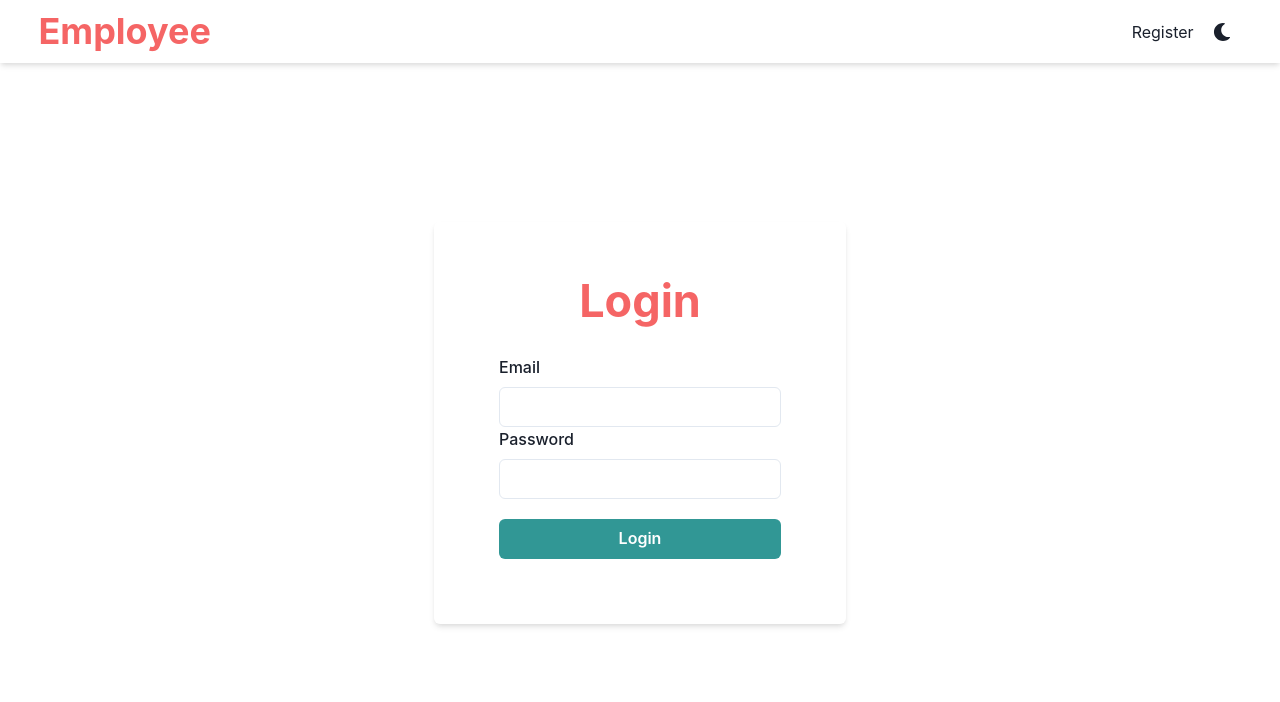
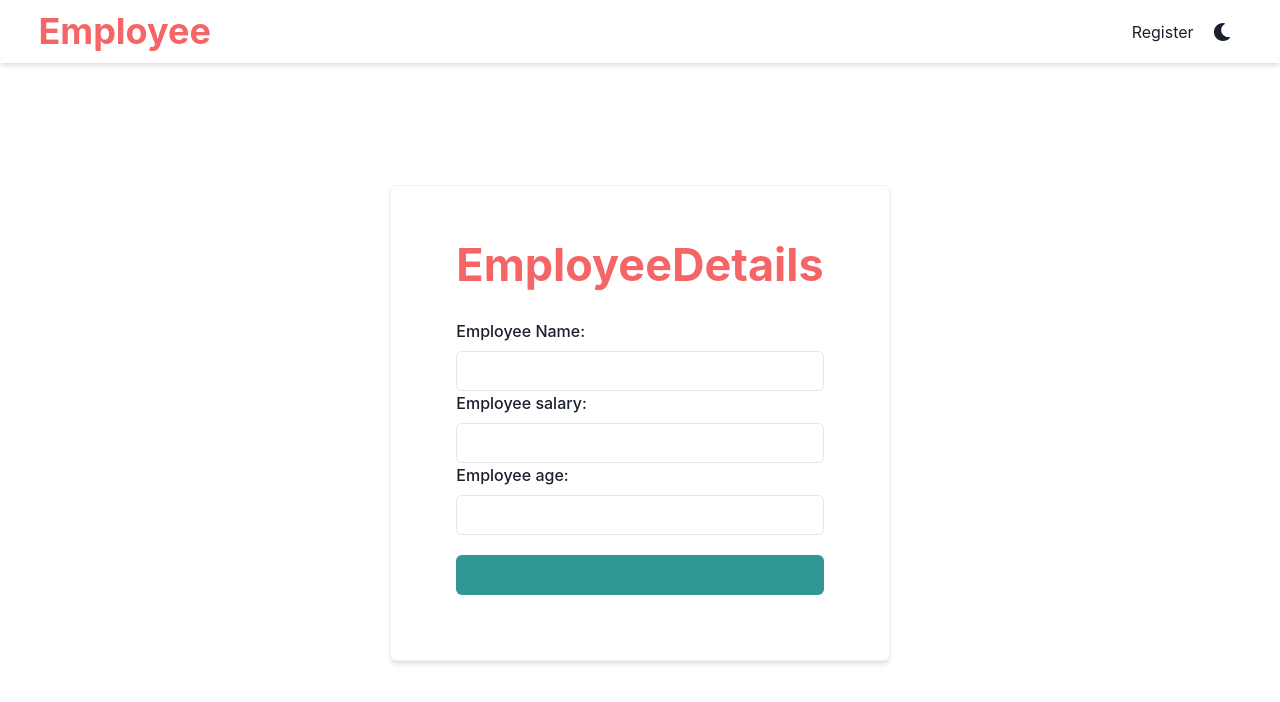
Before and after one commit to inchalep/react-assessment, a React (Create React App) app: page /home/employee/1 in a window 1280 px wide. Shown: the top 702 px of the page. Built offline with nearby package versions, Linux system fonts and the light colour scheme.

Commit message:
feat: employee registration complete

```diff
--- /dev/null
+++ b/src/components/employeeForm/index.js
@@ -0,0 +1,130 @@
+import React, { useState } from 'react';
+import {
+  Box,
+  Button,
+  FormControl,
+  FormErrorMessage,
+  FormLabel,
+  Input,
+  useToast,
+} from '@chakra-ui/react';
+import { _post } from '../../utils/api';
+import { useDispatch } from 'react-redux';
+import { fetchEmployee } from '../../redux/slices/employee';
+import { useNavigate } from 'react-router-dom';
+const EmployeeForm = ({ formData, setFormData, type, id }) => {
+  const [errs, setErrs] = useState({});
+  const dispatch = useDispatch();
+  const toast = useToast();
+  const navigate = useNavigate();
+
+  const fieldValidation = () => {
+    const errors = {};
+    const { employee_name, employee_salary, employee_age } = formData;
+    if (!employee_name) {
+      errors.employee_name = 'Please enter name.';
+    }
+    if (!employee_salary) {
+      errors.employee_salary = 'Please enter salary.';
+    }
+    if (!employee_age) {
+      errors.employee_age = 'Please enter age.';
+    }
+    return errors;
+  };
+
+  const inputHandler = e => {
+    setFormData({ ...formData, [e.target.name]: e.target.value });
+  };
+
+  const reset = () => {
+    setFormData({
+      employee_name: '',
+      employee_salary: '',
+      employee_age: '',
+    });
+    setErrs({});
+  };
+
+  const formHandler = e => {
+    e.preventDefault();
+    setErrs(fieldValidation());
+    const notValid = fieldValidation();
+    if (Object.values(notValid).length <= 0) {
+      try {
+        _post('create', formData);
+        reset();
+        dispatch(fetchEmployee());
+        toast({
+          title: 'Employee',
+          description: `${
+            id
+              ? 'Employee updated successfully.'
+              : 'Employee created successfully.'
+          }`,
+          status: 'success',
+          duration: 2000,
+          position: 'top-right',
+          isClosable: true,
+        });
+        if (type == 'Register') {
+          navigate('/');
+        }
+      } catch (error) {
+        toast({
+          title: 'Employee',
+          description: `${
+            id
+              ? 'Employee updated successfully.'
+              : 'Employee created successfully.'
+          }`,
+          status: 'error',
+          duration: 2000,
+          position: 'top-right',
+          isClosable: true,
+        });
+      }
+    }
+  };
+  return (
+    <Box>
+      <form onSubmit={formHandler}>
+        <FormControl isInvalid={errs.employee_name}>
+          <FormLabel>Employee Name:</FormLabel>
+          <Input
+            name="employee_name"
+            value={formData.employee_name}
+            type="text"
+            onChange={inputHandler}
+          />
+          <FormErrorMessage>{errs.employee_name}</FormErrorMessage>
+        </FormControl>
+        <FormControl isInvalid={errs.employee_salary}>
+          <FormLabel>Employee salary:</FormLabel>
+          <Input
+            name="employee_salary"
+            value={formData.employee_salary}
+            type="number"
+            onChange={inputHandler}
+          />
+          <FormErrorMessage>{errs.employee_salary}</FormErrorMessage>
+        </FormControl>
+        <FormControl isInvalid={errs.employee_age}>
+          <FormLabel>Employee age:</FormLabel>
+          <Input
+            name="employee_age"
+            value={formData.employee_age}
+            type="number"
+            onChange={inputHandler}
+          />
+          <FormErrorMessage>{errs.employee_age}</FormErrorMessage>
+        </FormControl>
+        <Button w="full" mt="20px" type="submit" colorScheme="teal">
+          {type}
+        </Button>
+      </form>
+    </Box>
+  );
+};
+
+export default EmployeeForm;
--- a/src/pages/home/register/index.js
+++ b/src/pages/home/register/index.js
@@ -1,9 +1,40 @@
-import React from 'react'
+import { Box, Flex, Text } from '@chakra-ui/react';
+import React,{useState} from 'react';
+import EmployeeForm from '../../../components/employeeForm';
 
 const RegisterEmployee = () => {
+  const [formData, setFormData] = useState({
+    employee_name: '',
+    employee_salary: '',
+    employee_age:'',
+  });
+
   return (
-    <div>RegisterEmployee</div>
-  )
-}
+    <Flex
+      h="90vh"
+      z
+      justifyContent="center"
+      alignItems="center"
+      className="wrapper"
+    >
+      <Box p="45px 65px 65px" border='1px' borderColor='blackAlpha.100' shadow="md" rounded="md">
+        <Text
+          pb="20px"
+          fontSize="45px"
+          color="red.400"
+          fontWeight="bold"
+          textAlign="center"
+        >
+          EmployeeDetails
+        </Text>
+        <EmployeeForm
+          formData={formData}
+          setFormData={setFormData}
+          type={'Register'}
+        />
+      </Box>
+    </Flex>
+  );
+};
 
-export default RegisterEmployee
+export default RegisterEmployee;
--- a/src/templates/EmployeeDetails/index.js
+++ b/src/templates/EmployeeDetails/index.js
@@ -1,14 +1,10 @@
 import React, { useState } from 'react';
 import {
   Box,
-  Button,
   Flex,
-  FormControl,
-  FormErrorMessage,
-  FormLabel,
-  Input,
   Text,
 } from '@chakra-ui/react';
+import EmployeeForm from '../../components/employeeForm';
 
 const EmployeeDetails = () => {
   const [formData, setFormData] = useState({
@@ -16,39 +12,6 @@ const EmployeeDetails = () => {
     pwd: '',
   });
   const [errs, setErrs] = useState({});
-
-  const fieldValidation = () => {
-    const errors = {};
-    const { usr, pwd } = formData;
-    if (!usr) {
-      errors.usr = 'Please enter email.';
-    }
-    if (!pwd) {
-      errors.pwd = 'Please enter password.';
-    }
-    return errors;
-  };
-
-  const inputHandler = e => {
-    setFormData({ ...formData, [e.target.name]: e.target.value });
-  };
-  const reset = () => {
-    setFormData({
-      usr: '',
-      pwd: '',
-    });
-    setErrs({});
-  };
-
-  const formHandler = e => {
-    e.preventDefault();
-    setErrs(fieldValidation());
-    const notValid = fieldValidation();
-    if (Object.values(notValid).length <= 0) {
-      alert('submit successfully..!');
-      reset();
-    }
-  };
   return (
     <Flex
       h="90vh"
@@ -57,7 +20,7 @@ const EmployeeDetails = () => {
       alignItems="center"
       className="wrapper"
     >
-      <Box p="45px 65px 65px" shadow="md" rounded="md">
+      <Box p="45px 65px 65px" border='1px' borderColor='blackAlpha.100' shadow="md" rounded="md">
         <Text
           pb="20px"
           fontSize="45px"
@@ -65,33 +28,12 @@ const EmployeeDetails = () => {
           fontWeight="bold"
           textAlign="center"
         >
-          Login
+          EmployeeDetails
         </Text>
-        <form onSubmit={formHandler}>
-          <FormControl isInvalid={errs.usr}>
-            <FormLabel>Email</FormLabel>
-            <Input
-              name="usr"
-              value={formData.usr}
-              type="text"
-              onChange={inputHandler}
-            />
-            <FormErrorMessage>{errs.usr}</FormErrorMessage>
-          </FormControl>
-          <FormControl isInvalid={errs.pwd}>
-            <FormLabel>Password</FormLabel>
-            <Input
-              name="pwd"
-              value={formData.pwd}
-              type="password"
-              onChange={inputHandler}
-            />
-            <FormErrorMessage>{errs.pwd}</FormErrorMessage>
-          </FormControl>
-          <Button w="full" mt="20px" type="submit" colorScheme="teal">
-            Login
-          </Button>
-        </form>
+        <EmployeeForm
+          formData={formData}
+          setFormData={setFormData}
+        />
       </Box>
     </Flex>
   );
```
